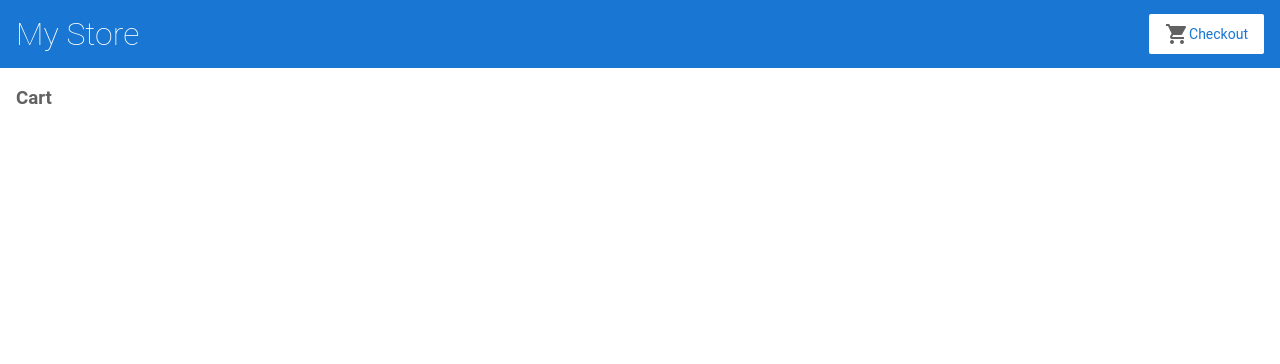
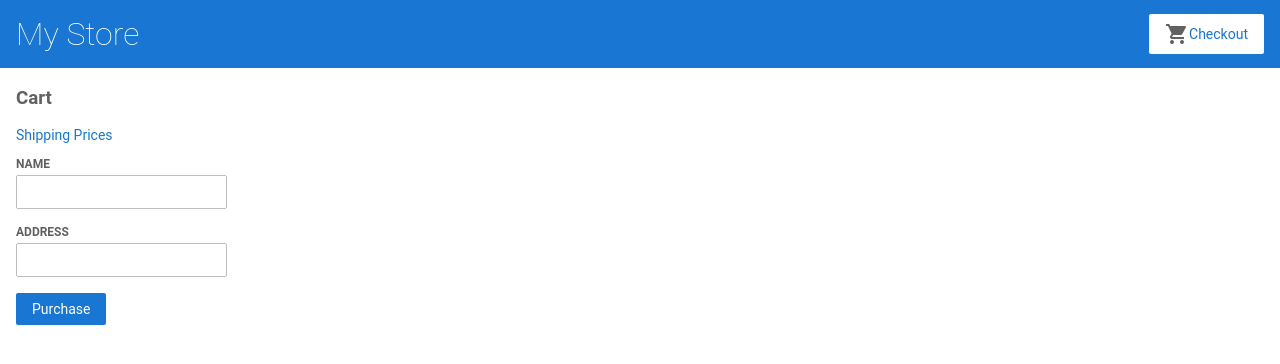
Before and after one commit to Nahom32/angular-first, an Angular app: page /cart in a window 1280 px wide. Shown: the top 364 px of the page. Built offline with nearby package versions, Linux system fonts and the light colour scheme.

Commit message:
3 files modified, 4 added

```diff
--- a/src/app/app.module.ts
+++ b/src/app/app.module.ts
@@ -10,6 +10,7 @@
 import { ProductDetailsComponent } from './product-details/product-details.component';
 import { CartComponent } from './cart/cart.component';
 import { HttpClientModule } from '@angular/common/http';
+import { ShippingComponent } from './shipping/shipping.component';
 
 @NgModule({
   imports: [
@@ -20,6 +21,7 @@
       { path: '', component: ProductListComponent },
       { path: 'products/:productId', component: ProductDetailsComponent },
       { path: 'cart', component: CartComponent },
+      { path: 'shipping', component: ShippingComponent },
     ]),
   ],
   declarations: [
@@ -29,6 +31,7 @@
     ProductAlertsComponent,
     ProductDetailsComponent,
     CartComponent,
+    ShippingComponent,
   ],
   bootstrap: [AppComponent],
 })
--- a/src/app/cart/cart.component.html
+++ b/src/app/cart/cart.component.html
@@ -1,6 +1,22 @@
 <h3>Cart</h3>
+<p>
+  <a routerLink="/shipping">Shipping Prices</a>
+</p>
 
 <div class="cart-item" *ngFor="let item of items">
   <span>{{ item.name }}</span>
   <span>{{ item.price | currency }}</span>
 </div>
+
+<form [formGroup]="checkoutForm" (ngSumbit)="onSubmit()">
+  <div>
+    <label for="name"> Name </label>
+    <input id="name" type="text" formControlName="name" />
+  </div>
+
+  <div>
+    <label for="address"> Address </label>
+    <input id="address" type="text" formControlName="address" />
+  </div>
+  <button class="button" type="submit">Purchase</button>
+</form>
--- a/src/app/cart/cart.component.ts
+++ b/src/app/cart/cart.component.ts
@@ -1,6 +1,6 @@
 import { Component } from '@angular/core';
 import { CartService } from '../cart.service';
-
+import { FormBuilder } from '@angular/forms';
 @Component({
   selector: 'app-cart',
   templateUrl: './cart.component.html',
@@ -8,5 +8,18 @@
 })
 export class CartComponent {
   items = this.cartService.getItems();
-  constructor(private cartService: CartService) {}
+  checkoutForm = this.formBuilder.group({
+    name: '',
+    address: '',
+  });
+  constructor(
+    private cartService: CartService,
+    private formBuilder: FormBuilder
+  ) {}
+  onSubmit(): void {
+    // Process checkout data here
+    this.items = this.cartService.clearCart();
+    console.warn('Your order has been submitted', this.checkoutForm.value);
+    this.checkoutForm.reset();
+  }
 }
--- /dev/null
+++ b/src/app/shipping/shipping.component.html
@@ -0,0 +1,6 @@
+<h3>Shipping Prices</h3>
+
+<div class="shipping-item" *ngFor="let shipping of shippingCosts | async">
+  <span>{{ shipping.type }}</span>
+  <span>{{ shipping.price | currency }}</span>
+</div>
--- /dev/null
+++ b/src/app/shipping/shipping.component.ts
@@ -0,0 +1,16 @@
+import { Component, OnInit } from '@angular/core';
+import { Observable } from 'rxjs';
+import { CartService } from '../cart.service';
+
+@Component({
+  selector: 'app-shipping',
+  templateUrl: './shipping.component.html',
+  styleUrls: ['./shipping.component.css'],
+})
+export class ShippingComponent implements OnInit {
+  shippingCosts!: Observable<{ type: string; price: number }[]>;
+  constructor(private cartService: CartService) {}
+  ngOnInit(): void {
+    this.shippingCosts = this.cartService.getShippingPrices();
+  }
+}
```
Also changed, not shown: src/app/shipping/shipping.component.css (added), 1 other file (tests, documents, lock files or other folders).
